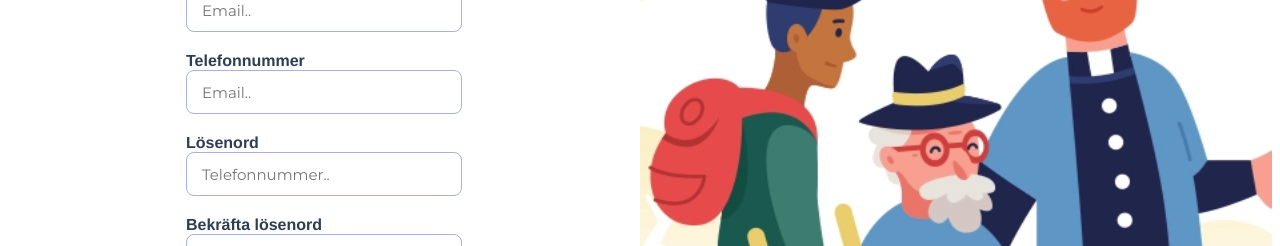
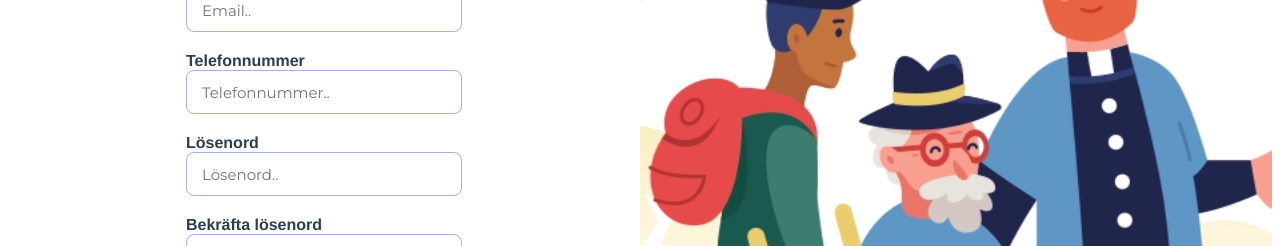
Before and after one commit to SamuelGustafsson/helpvia-client, a Vue app: page /register in a window 1280 px wide. Shown: the part 244-490 px from the top of the page. Built offline with nearby package versions, Linux system fonts and the light colour scheme; no server answers.

Commit message:
update placeholders

```diff
--- a/src/register/Register.vue
+++ b/src/register/Register.vue
@@ -18,7 +18,7 @@
             <div class="input-field">
               <b> Telefonnummer </b>
               <hInput
-                placeholder="Email.."
+                placeholder="Telefonnummer.."
                 size="large"
                 @onInput="handlePhoneNumberInputOnChange"
               />
@@ -26,7 +26,7 @@
             <div class="input-field">
               <b> Lösenord </b>
               <hInput
-                placeholder="Telefonnummer.."
+                placeholder="Lösenord.."
                 size="large"
                 type="password"
                 @onInput="handlePhonePasswordInputOnChange"
```
